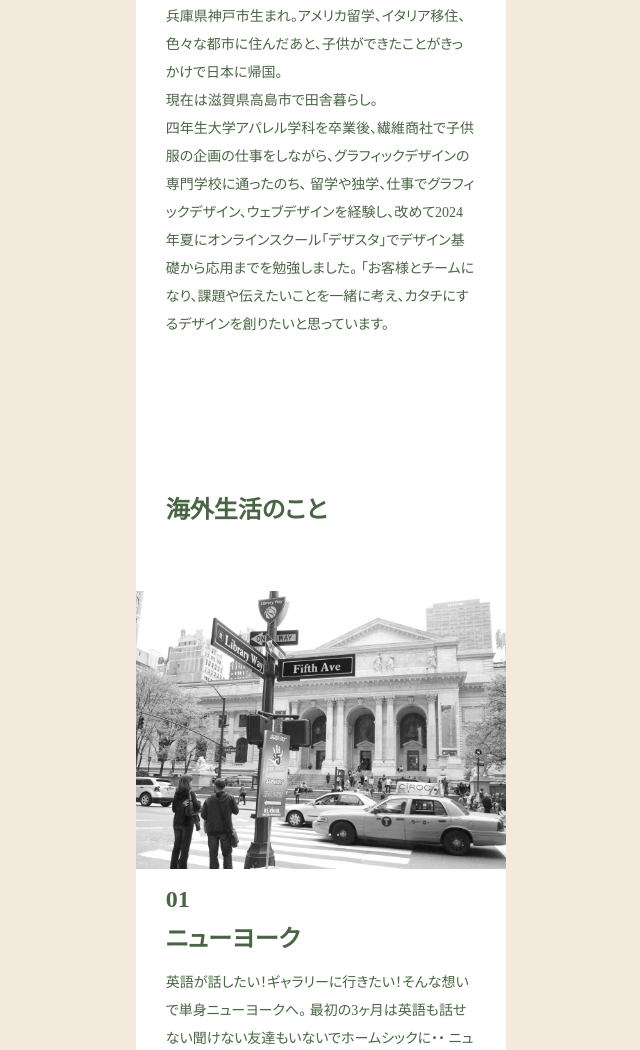
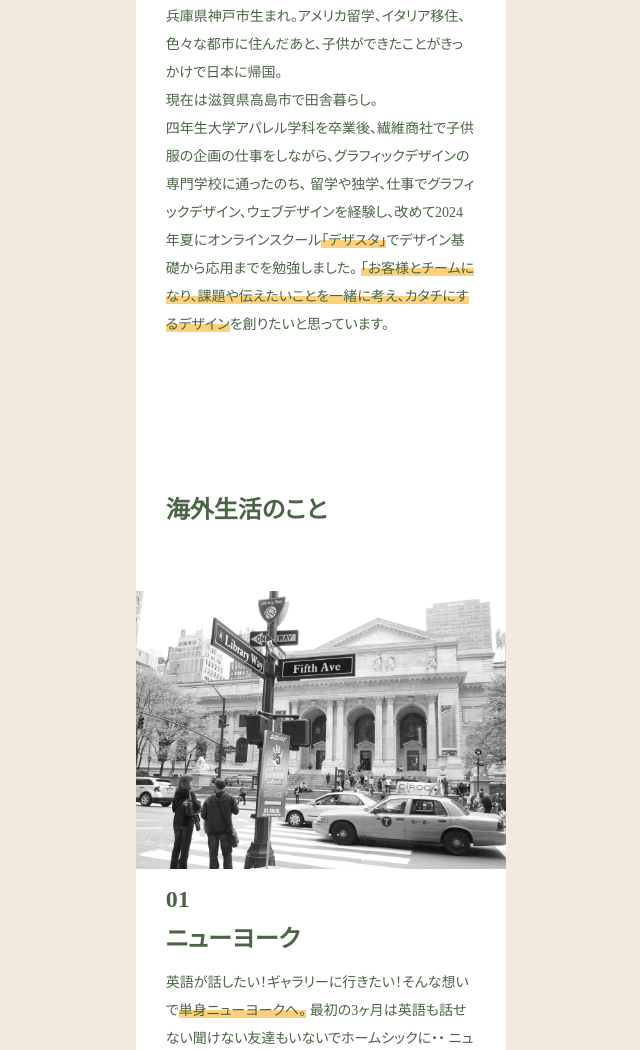
Before and after one commit to yuka1269/yuka1269.github.io, a plain HTML site: page about.html in a window 1280 px wide. Shown: the part 682-1732 px from the top of the page, without its empty margins (338-978 px from the left). Drawn offline with nearby package versions, Linux system fonts and the light colour scheme; a web font is replaced by a local one.

Commit message:
Update style.css

```diff
--- a/CSS/style.css
+++ b/CSS/style.css
@@ -473,9 +473,13 @@ margin-right: 35px;
 
 }
 
-/* span {
+.introduction  span{
     background: linear-gradient(transparent 50%, #FDD17B 50%);
-} */
+}
+.about_contents span {
+    background: linear-gradient(transparent 50%, #FDD17B 50%);
+}
+
 
 
 .about_num{
```
